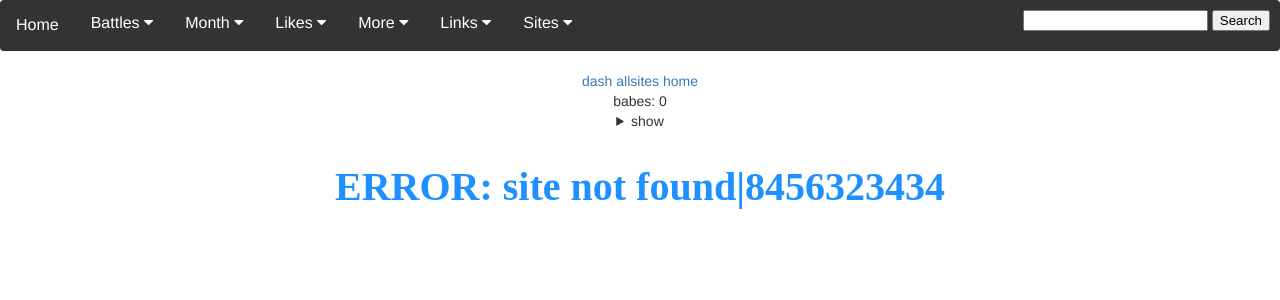
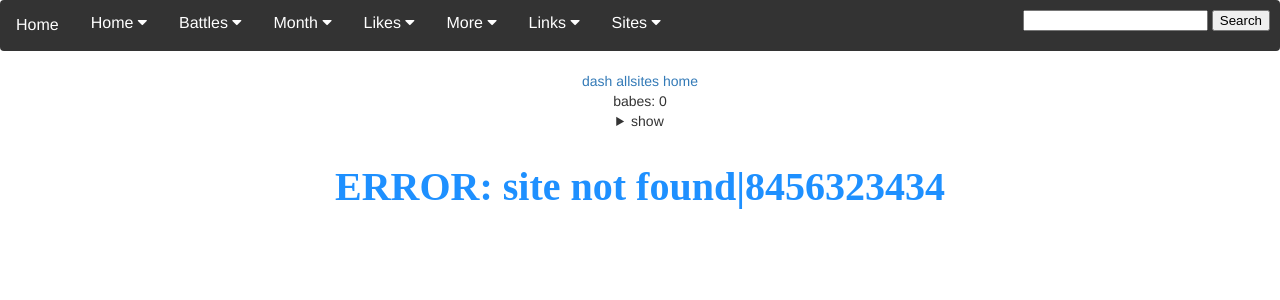
Before and after one commit to toleksa/atk, a Django app: page /atk/1/top/ in a window 1280 px wide. Shown: the top 300 px of the page. Run offline with Django 3.2, Linux system fonts and the light colour scheme.

Commit message:
home menu

```diff
--- a/atkdjango/atk/templates/atk/template_base.html
+++ b/atkdjango/atk/templates/atk/template_base.html
@@ -424,8 +424,20 @@
 {% block header %}
 <div class="navbar">
   <a href="/atk/">Home</a>
+  <div class="dropdown-home">
+    <button class="dropbtn-home" onclick="location.href='/atk/'" type="button">Home
+      <i class="fa fa-caret-down"></i>
+    </button>
+    <div class="dropdown-home-content">
+      <a title="Vote in DUEL" href='/atk/duel/'>duel</a>
+      <a title="Vote in DUEL" href='/atk/duelduel/'>duelduel</a>
+      <a title="Top100 in DUEL" href='/atk/duel/top/'>duel-top</a>
+      <a title="Top models in DUEL" href='/atk/dueltopmodel/top/'>duel-model</a>
+      <a title="Girls without votes" href='/atk/novotes/'>no-votes</a>
+    </div>
+  </div>
   <div class="dropdown-battles">
-    <button class="dropbtn-battles" onclick="location.href='/atk/battles/'" type="button">Battles
+    <button class="dropbtn-battles">Battles
       <i class="fa fa-caret-down"></i>
     </button>
     <div class="dropdown-battles-content">
```
